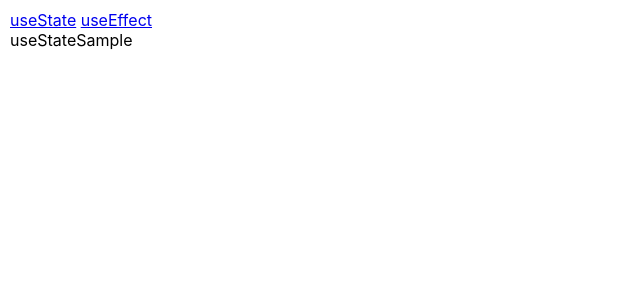
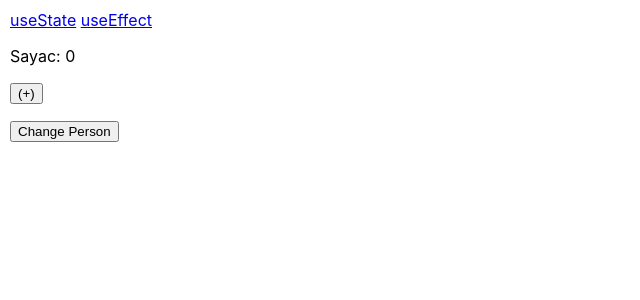
Before and after one commit to neominalsolutions/reactoptimization, a React (Create React App) app: page /useState in a window 1280 px wide. Shown: the top 300 px of the page, without its empty margins (0-640 px from the left). Built offline with nearby package versions, Linux system fonts and the light colour scheme.

Commit message:
UseEffect useState

```diff
--- a/src/demo/useEffect/useEffectSample.tsx
+++ b/src/demo/useEffect/useEffectSample.tsx
@@ -1,7 +1,36 @@
-import React from 'react';
+import React, { useEffect, useState } from 'react';
 
 function useEffectSample() {
-	return <div>useEffectSample</div>;
+	const [random, setRandom] = useState<number | undefined>();
+
+	useEffect(() => {
+		// componentdidmount => componentin doma ilk basıldığı an
+		// ilk load aşamasında componente veri çekme işlemleri burada yapılır
+		console.log('useEffect Load');
+		console.log('guncel state rdm', random);
+	}, []); // [] herhangi bir state takio etmiyorum. sadece ilk açılışta çalışırım
+
+	useEffect(() => {
+		if (random !== undefined) {
+			// 2.kullanım durumu state takibi
+			console.log('random state değişimin yakalarız');
+			// state değişimi sonrasında veri çekmek amaçlı kullanılabilir.
+		}
+	}, [random]); // [state] // random değişiminde tatiklenirim.
+
+	return (
+		<div>
+			<p>Random : {random}</p>
+			<button
+				onClick={() => {
+					const rdm = Math.random() * 100;
+					setRandom(rdm);
+				}}
+			>
+				Random
+			</button>
+		</div>
+	);
 }
 
 export default useEffectSample;
--- a/src/demo/useState/useStateSample.tsx
+++ b/src/demo/useState/useStateSample.tsx
@@ -1,9 +1,108 @@
 //rfce
 
-import React from 'react';
+import { Component, useState } from 'react';
+
+// import React, { useState } from 'react';
+
+// import React, { Component } from 'react';
+
+type PropsSample = {
+	counter?: number;
+};
+
+type CounterState = {
+	counter: number;
+};
+
+// export default class useStateSample extends Component<
+// 	PropsSample,
+// 	CounterState
+// > {
+// 	state: CounterState = { counter: 0 };
+
+// 	constructor(props: PropsSample) {
+// 		super(props);
+// 		this.state.counter = props.counter || 1;
+// 		this.increase = this.increase.bind(this);
+// 	}
+// 	// method;
+// 	increase() {
+// 		this.setState({ counter: this.state.counter + 1 }, () => {
+// 			console.log('state güncellendiği an');
+// 		});
+// 	}
+
+// 	render() {
+// 		return (
+// 			<div>
+// 				{this.state.counter}
+
+// 				<button onClick={this.increase}>(+)</button>
+// 			</div>
+// 		);
+// 	}
+// }
+
+interface Person {
+	firstName: string; // required
+	lastName: string;
+	address?: Address; // optional
+	friends: Friend[];
+}
+
+interface Address {
+	city: string;
+	country: string;
+}
+
+interface Friend {
+	fullName: string;
+	age: number;
+}
 
 function useStateSample() {
-	return <div>useStateSample</div>;
+	const [counter, setCounter] = useState<number>(0); // value type state
+	const [person, setPerson] = useState<Person>(); // ref type state
+	// const [friends2, setFriends2] = useState<Friend[]>([]);
+	const [friends, setFriends] = useState<Person['friends']>([]);
+	const [address, setAddress] = useState<Person['address']>({
+		city: 'Ankara',
+		country: 'TR',
+	});
+
+	const increase = () => {
+		setCounter(counter + 1);
+	};
+
+	// arrow function
+	const onChangePerson = () => {
+		setPerson({
+			firstName: 'ali',
+			lastName: 'can',
+			friends: [{ fullName: 'can', age: 21 }],
+		});
+
+		setFriends([
+			{
+				fullName: 'hakan',
+				age: 45,
+			},
+			{ fullName: 'mustafa', age: 34 },
+		]);
+
+		setAddress({ city: 'istanbul', country: 'TR' });
+	};
+
+	return (
+		<div>
+			<p>Sayac: {counter}</p>
+			<button onClick={increase}>(+)</button>
+			<p>
+				{person?.firstName} {person?.lastName}
+			</p>
+			<button onClick={onChangePerson}>Change Person</button>
+		</div>
+	);
 }
 
 export default useStateSample;
```
